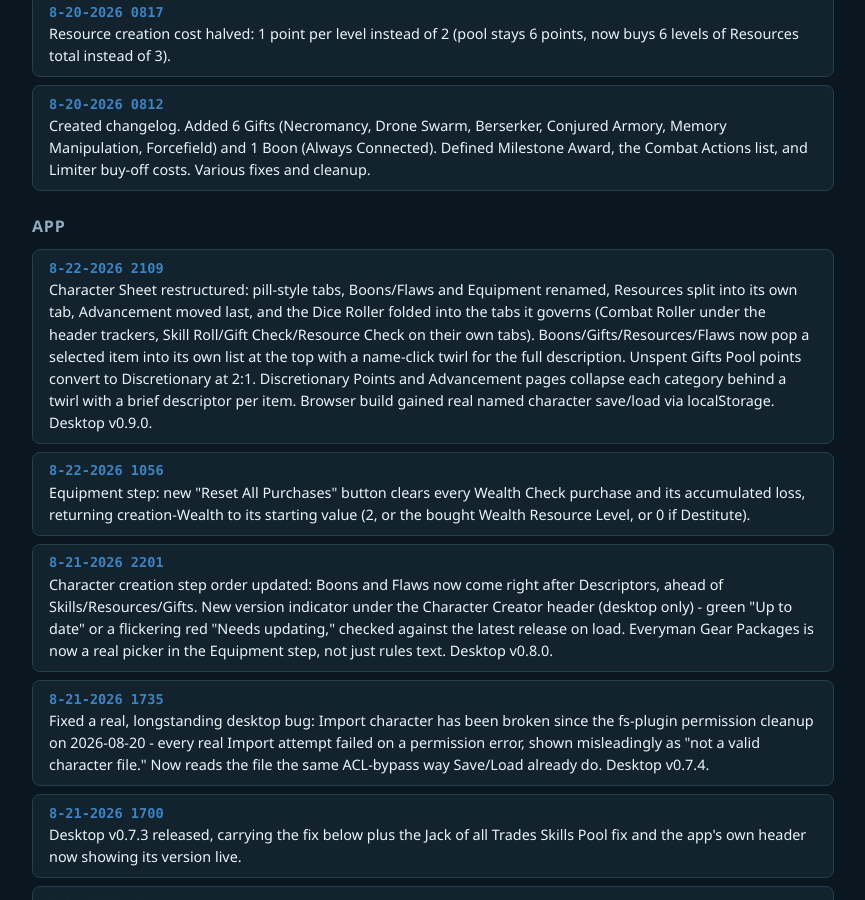
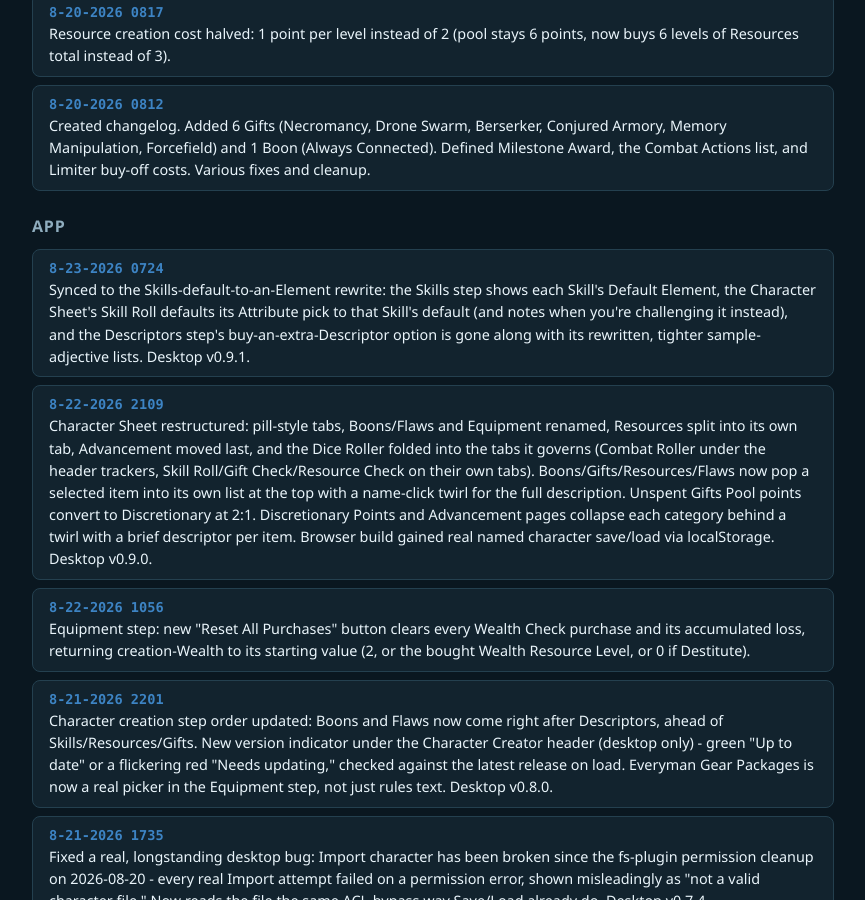
Before and after one commit to feralucce/20_Below, a Jekyll site: the page docs/changelog.html, which Jekyll copies as it is, in a window 1280 px wide and 900 px high, scrolled down 1911 px. Shown: the whole window, without its empty margins (207-1072 px from the left). Built offline with Jekyll 4.4.1, drawn with Linux system fonts in a browser that asks for light colours.

Commit message:
Update landing page and changelog for desktop v0.9.1
Co-Authored-By: Claude Sonnet 5 <noreply@anthropic.com>

```diff
--- a/docs/changelog.html
+++ b/docs/changelog.html
@@ -164,6 +164,10 @@
   <h3 class="changelog-heading">App</h3>
   <ul class="changelog-list">
     <li class="changelog-entry">
+      <span class="changelog-date">8-23-2026 0724</span>
+      <span class="changelog-text">Synced to the Skills-default-to-an-Element rewrite: the Skills step shows each Skill's Default Element, the Character Sheet's Skill Roll defaults its Attribute pick to that Skill's default (and notes when you're challenging it instead), and the Descriptors step's buy-an-extra-Descriptor option is gone along with its rewritten, tighter sample-adjective lists. Desktop v0.9.1.</span>
+    </li>
+    <li class="changelog-entry">
       <span class="changelog-date">8-22-2026 2109</span>
       <span class="changelog-text">Character Sheet restructured: pill-style tabs, Boons/Flaws and Equipment renamed, Resources split into its own tab, Advancement moved last, and the Dice Roller folded into the tabs it governs (Combat Roller under the header trackers, Skill Roll/Gift Check/Resource Check on their own tabs). Boons/Gifts/Resources/Flaws now pop a selected item into its own list at the top with a name-click twirl for the full description. Unspent Gifts Pool points convert to Discretionary at 2:1. Discretionary Points and Advancement pages collapse each category behind a twirl with a brief descriptor per item. Browser build gained real named character save/load via localStorage. Desktop v0.9.0.</span>
     </li>
--- a/index.html
+++ b/index.html
@@ -139,8 +139,8 @@
     <a href="app/index.html" target="_blank" rel="noopener">Open the Character Creator &rarr;</a>
   </div>
   <div class="cta">
-    <a href="https://github.com/feralucce/20_Below/releases/download/v0.9.0/20-below-desktop_0.9.0_x64-setup.exe">Download Desktop App (Windows) &rarr;</a>
-    <p class="cta-meta">v0.9.0 &middot; Last updated 2026-08-22 09:09 PM</p>
+    <a href="https://github.com/feralucce/20_Below/releases/download/v0.9.1/20-below-desktop_0.9.1_x64-setup.exe">Download Desktop App (Windows) &rarr;</a>
+    <p class="cta-meta">v0.9.1 &middot; Last updated 2026-08-23 07:24 AM</p>
   </div>
 
   <h2>Start Here</h2>
```
